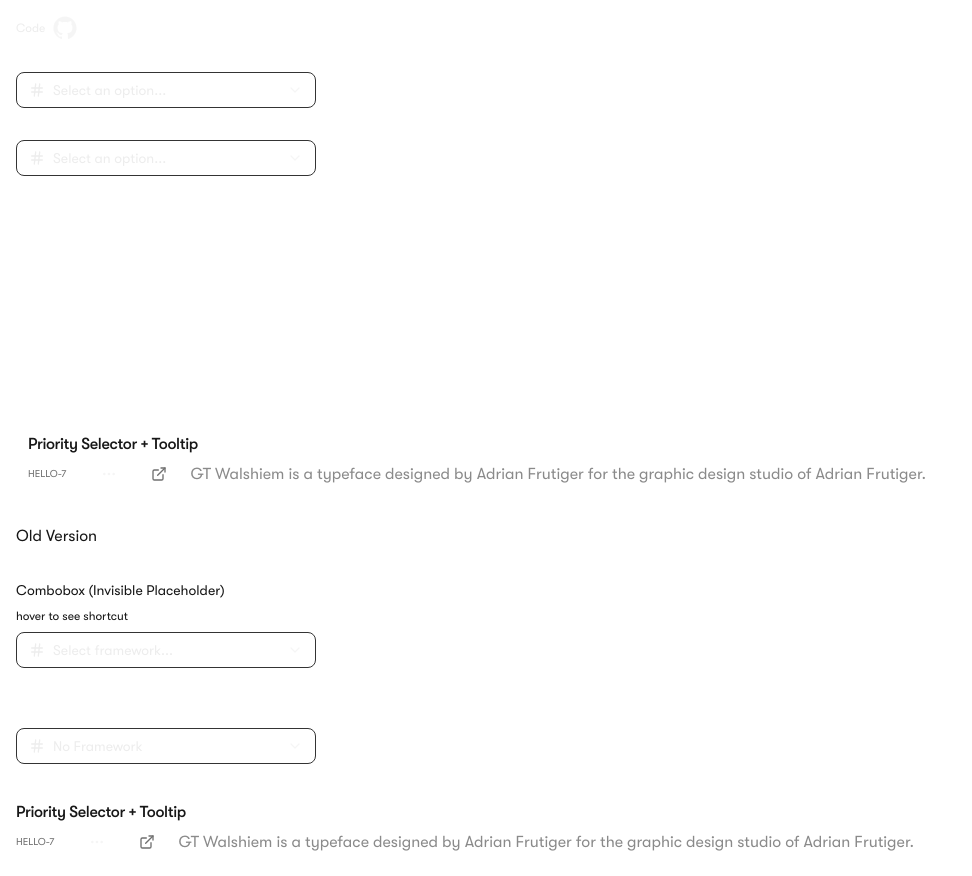
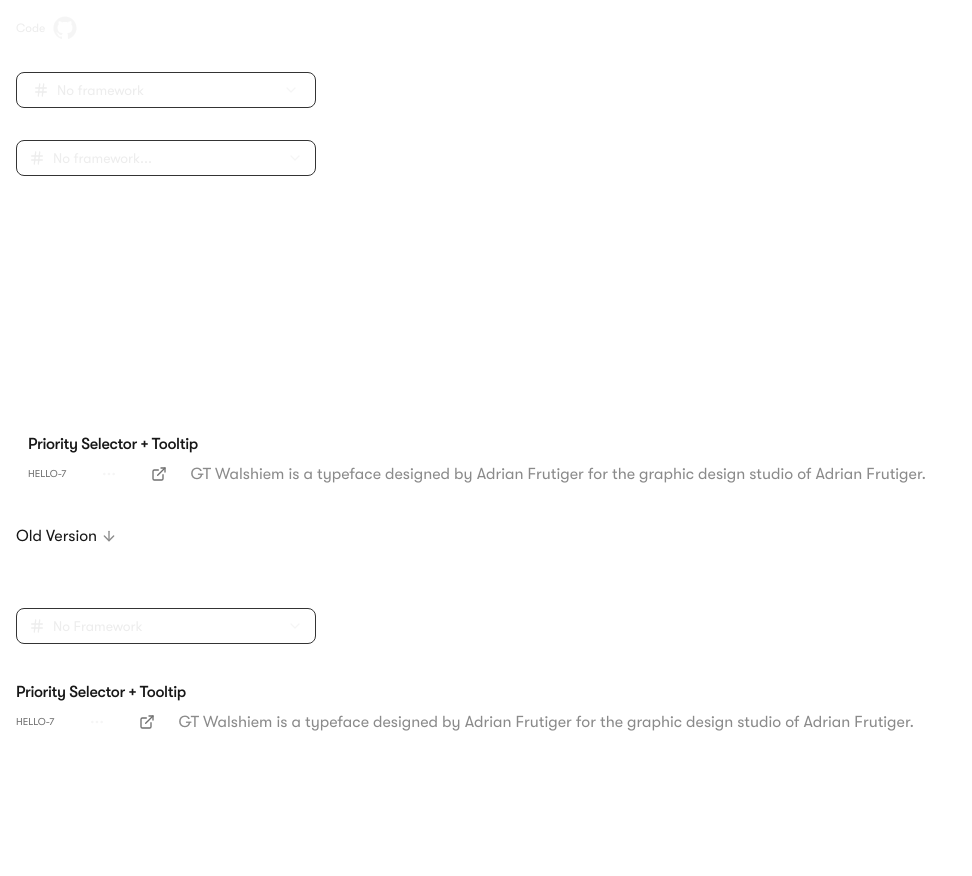
Before and after one commit to 99Yash/combo, a Next.js app: page / in a window 1280 px wide. Shown: the whole page, without its empty margins (0-972 px from the left). After the commit the page ends 800 px from the top, so only its background shows below. Built offline with nearby package versions, Linux system fonts and the light colour scheme.

Commit message:
componentize 2

```diff
--- a/src/components/main/invisible.tsx
+++ b/src/components/main/invisible.tsx
@@ -1,23 +1,55 @@
 import { allItems } from '@/lib/data';
+import { ChevronDown, Hash } from 'lucide-react';
 import * as React from 'react';
+import { Button } from '../ui/button';
 import { SingleCombobox } from '../ui/combobox';
 
 export function Invisible() {
   const [search, setSearch] = React.useState('');
+  const [open, setOpen] = React.useState(false);
 
   React.useEffect(() => {
     const down = (e: KeyboardEvent) => {
       if (e.key === 'e' && (e.metaKey || e.ctrlKey)) {
         e.preventDefault();
-        // setOpenInvisible((open) => !open);
+        setOpen?.((open) => !open);
       }
     };
 
     document.addEventListener('keydown', down);
     return () => document.removeEventListener('keydown', down);
-  }, []);
+  }, [open, setOpen]);
 
   return (
-    <SingleCombobox options={allItems} value={search} setValue={setSearch} />
+    <SingleCombobox
+      options={allItems}
+      value={search}
+      setValue={setSearch}
+      open={open}
+      onOpenChange={setOpen}
+      trigger={
+        <Button
+          id="combobox-trigger"
+          variant="outline"
+          role="combobox"
+          className="text-gray-950 max-w-[300px] items-center justify-between gap-2 rounded-lg border-gray-400 hover:outline hover:outline-[0.5px] hover:outline-purple-400 focus:outline-purple-400 focus:ring-purple-100 focus:ring-offset-2 focus:outline-1"
+        >
+          <div className="flex items-center gap-2">
+            {(() => {
+              const icon = allItems.find((item) => item.value === search);
+              return icon?.icon ? (
+                <icon.icon className="size-4 shrink-0" />
+              ) : search ? null : (
+                <Hash className="size-4 shrink-0" />
+              );
+            })()}
+
+            {allItems.find((item) => item.value === search)?.label ??
+              'No framework'}
+          </div>
+          <ChevronDown className="ml-2 size-4 shrink-0 opacity-50" />
+        </Button>
+      }
+    />
   );
 }
--- a/src/components/main/status-bar.tsx
+++ b/src/components/main/status-bar.tsx
@@ -5,26 +5,7 @@ import { Button } from '../ui/button';
 import { SingleCombobox } from '../ui/combobox';
 
 export function StatusBar() {
-  const [open, setOpen] = React.useState(false);
   const [status, setStatus] = React.useState('');
-
-  React.useEffect(() => {
-    if (!open) return;
-
-    const handleNumberKeyPress = (e: KeyboardEvent) => {
-      if (e.key >= '1' && e.key <= '9') {
-        e.preventDefault();
-        const index = parseInt(e.key, 10) - 1;
-        if (index < priorities.length) {
-          setStatus(priorities[index].value);
-          setOpen(false);
-        }
-      }
-    };
-
-    document.addEventListener('keydown', handleNumberKeyPress);
-    return () => document.removeEventListener('keydown', handleNumberKeyPress);
-  }, [open]);
 
   return (
     <div className="mt-56 ml-3">
--- a/src/components/main/visible.tsx
+++ b/src/components/main/visible.tsx
@@ -6,6 +6,11 @@ export function Visible() {
   const [search, setSearch] = React.useState('');
 
   return (
-    <SingleCombobox options={allItems} value={search} setValue={setSearch} />
+    <SingleCombobox
+      placeholder="No framework..."
+      options={allItems}
+      value={search}
+      setValue={setSearch}
+    />
   );
 }
--- a/src/components/ui/combobox.tsx
+++ b/src/components/ui/combobox.tsx
@@ -27,6 +27,8 @@ interface SingleComboboxProps {
   trigger?: React.ReactNode;
   onClose?: () => void;
   placeholder?: string;
+  open?: boolean;
+  onOpenChange?: (open: boolean) => void;
 }
 
 const SingleCombobox = React.forwardRef<HTMLButtonElement, SingleComboboxProps>(
@@ -37,13 +39,18 @@ const SingleCombobox = React.forwardRef<HTMLButtonElement, SingleComboboxProps>(
       setValue,
       trigger,
       onClose,
+      open: controlledOpen,
+      onOpenChange: controlledOnOpenChange,
       matchTriggerWidth,
       placeholder = 'Select an option...',
       ...rest
     },
     ref
   ) => {
-    const [open, setOpen] = React.useState(false);
+    const [internalOpen, setInternalOpen] = React.useState(false);
+
+    const open = controlledOpen ?? internalOpen;
+    const setOpen = controlledOnOpenChange ?? setInternalOpen;
     const [search, setSearch] = React.useState('');
 
     const groupedItems = options.reduce((acc, item) => {
@@ -64,18 +71,6 @@ const SingleCombobox = React.forwardRef<HTMLButtonElement, SingleComboboxProps>(
     }, {} as Record<string, Item[]>);
 
     React.useEffect(() => {
-      const down = (e: KeyboardEvent) => {
-        if (e.key === 'e' && (e.metaKey || e.ctrlKey)) {
-          e.preventDefault();
-          setOpen((open) => !open);
-        }
-      };
-
-      document.addEventListener('keydown', down);
-      return () => document.removeEventListener('keydown', down);
-    }, []);
-
-    React.useEffect(() => {
       if (!open) return;
 
       const handleNumberKeyPress = (e: KeyboardEvent) => {
@@ -92,7 +87,7 @@ const SingleCombobox = React.forwardRef<HTMLButtonElement, SingleComboboxProps>(
       document.addEventListener('keydown', handleNumberKeyPress);
       return () =>
         document.removeEventListener('keydown', handleNumberKeyPress);
-    }, [open, options, setValue]);
+    }, [open, options, setOpen, setValue]);
 
     const handleSelect = React.useCallback(
       (currentValue: string) => {
--- a/src/components/utils/scroll.tsx
+++ b/src/components/utils/scroll.tsx
@@ -17,9 +17,11 @@ export function Scroll({ children }: React.PropsWithChildren) {
       </div>
       {/* Bottom scroll fade */}
       <div
-        className="pointer-events-none absolute bottom-0 left-0 hidden h-7 w-full rounded-b-md bg-gradient-to-t from-gray-100 sm:block"
-        style={{ opacity: 1 - Math.pow(scrollProgress, 2) }}
-      ></div>
+        className="pointer-events-none absolute bottom-0 left-0 hidden h-5 w-full rounded-b-md bg-gradient-to-t from-gray-25 sm:block"
+        style={{
+          opacity: scrollProgress === 1 ? 0 : 0.95 + 0.05 * scrollProgress,
+        }}
+      />
     </>
   );
 }
--- a/src/pages/index.tsx
+++ b/src/pages/index.tsx
@@ -1,10 +1,10 @@
-import { InvisibleCB } from '@/components/invisible-cb';
 import { Invisible } from '@/components/main/invisible';
 import { StatusBar } from '@/components/main/status-bar';
 import { Visible } from '@/components/main/visible';
 import { StatusBarCB } from '@/components/status-bar';
 import { VisibleCB } from '@/components/visible-cb';
 import { GitHubLogoIcon } from '@radix-ui/react-icons';
+import { ArrowDown } from 'lucide-react';
 import Link from 'next/link';
 import { GTWalsheim } from '../styles/fonts';
 
@@ -30,9 +30,11 @@ export default function Component() {
 
         <StatusBar />
 
-        <p>Old Version</p>
+        <p className="flex items-center">
+          Old Version <ArrowDown className="ml-1 size-4 opacity-50" />
+        </p>
 
-        <InvisibleCB />
+        {/* <InvisibleCB /> */}
 
         <VisibleCB />
 
```
